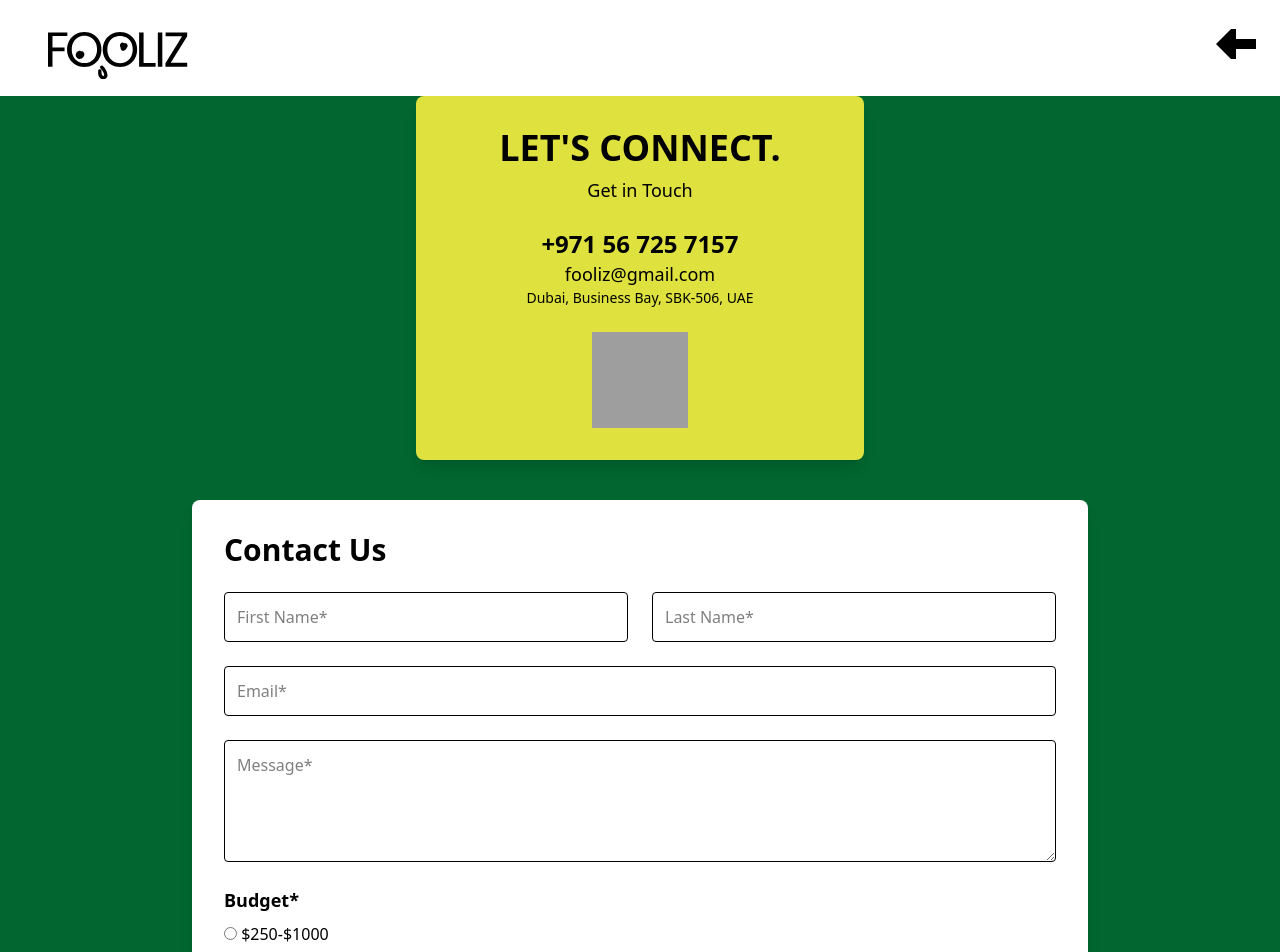
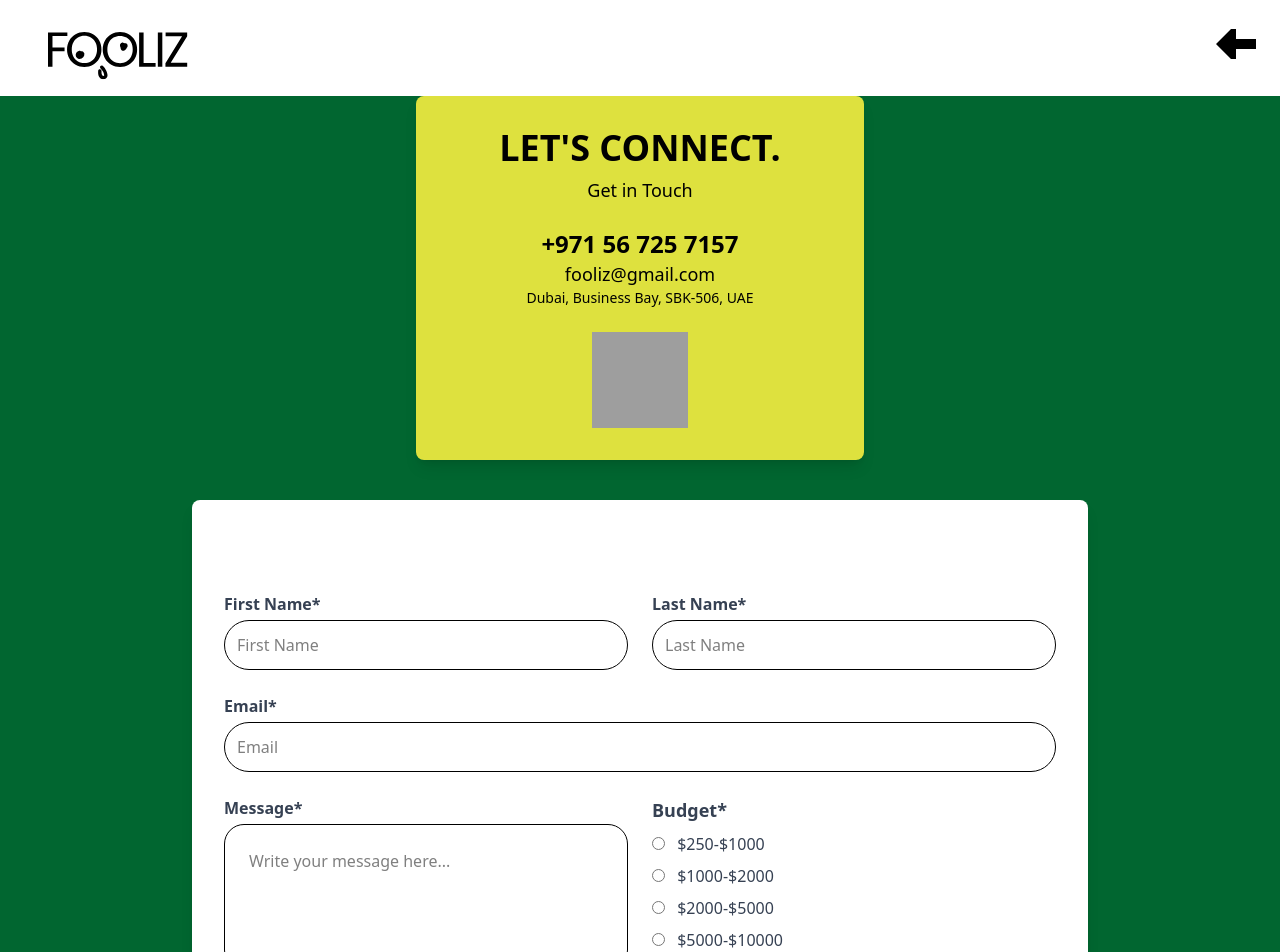
Before and after one commit to ahmadiq01/test, a React (Vite) app: page /contact in a window 1280 px wide. Shown: the top 952 px of the page. Built offline with nearby package versions, Linux system fonts and the light colour scheme; grey boxes are pictures that could not be loaded; a web font is replaced by a local one.

Commit message:
form fixed

```diff
--- a/src/pages/contact/contact.jsx
+++ b/src/pages/contact/contact.jsx
@@ -46,29 +46,47 @@ const ContactPage = () => {
 
         {/* Second Section: Contact Form */}
         <div className="w-full max-w-4xl mx-auto bg-white shadow-lg rounded-lg p-8">
-          <h2 className="text-3xl font-bold mb-6">Contact Us</h2>
-          <form className="grid grid-cols-1 md:grid-cols-2 gap-6">
-            <input type="text" placeholder="First Name*" className="border p-3 rounded w-full" required />
-            <input type="text" placeholder="Last Name*" className="border p-3 rounded w-full" required />
-            <input type="email" placeholder="Email*" className="border p-3 rounded w-full col-span-2" required />
-            <textarea placeholder="Message*" className="border p-3 rounded w-full col-span-2" rows="4" required></textarea>
+        <h2 className="text-3xl font-bold mb-6 text-white">Contact Us</h2>
+        <form className="grid grid-cols-1 md:grid-cols-2 gap-6">
+
+            {/* First Name */}
+            <div className="flex flex-col col-span-1">
+            <label className="text-gray-700 font-semibold mb-1">First Name*</label>
+            <input type="text" placeholder="First Name" className="border p-3 rounded-full w-full" required />
+            </div>
+
+            {/* Last Name */}
+            <div className="flex flex-col col-span-1">
+            <label className="text-gray-700 font-semibold mb-1">Last Name*</label>
+            <input type="text" placeholder="Last Name" className="border p-3 rounded-full w-full" required />
+            </div>
+
+            {/* Email */}
+            <div className="flex flex-col col-span-2">
+            <label className="text-gray-700 font-semibold mb-1">Email*</label>
+            <input type="email" placeholder="Email" className="border p-3 rounded-full w-full" required />
+            </div>
+
+            {/* Message */}
+            <div className="flex flex-col col-span-1">
+            <label className="text-gray-700 font-semibold mb-1">Message*</label>
+            <textarea placeholder="Write your message here..." className="border p-6 rounded-[20px] w-full" rows="4" required></textarea>
+            </div>
 
             {/* Budget Options */}
-            <fieldset className="col-span-2">
-              <legend className="text-lg font-semibold mb-2">Budget*</legend>
-              <div className="flex flex-col space-y-2">
-                <label><input type="radio" name="budget" value="250-1000" /> $250-$1000</label>
-                <label><input type="radio" name="budget" value="1000-2000" /> $1000-$2000</label>
-                <label><input type="radio" name="budget" value="2000-5000" /> $2000-$5000</label>
-                <label><input type="radio" name="budget" value="5000-10000" /> $5000-$10000</label>
-              </div>
+            <fieldset className="col-span-1">
+            <legend className="text-lg font-semibold mb-2 text-gray-700">Budget*</legend>
+            <div className="flex flex-col space-y-2 text-gray-700">
+                <label><input type="radio" name="budget" value="250-1000" className="mr-2" /> $250-$1000</label>
+                <label><input type="radio" name="budget" value="1000-2000" className="mr-2" /> $1000-$2000</label>
+                <label><input type="radio" name="budget" value="2000-5000" className="mr-2" /> $2000-$5000</label>
+                <label><input type="radio" name="budget" value="5000-10000" className="mr-2" /> $5000-$10000</label>
+            </div>
             </fieldset>
-
-            <button type="submit" className="bg-blue-600 text-white py-3 px-6 rounded w-full hover:bg-blue-700 col-span-2">Submit</button>
-          </form>
+            <button type="submit" className="bg-blue-600 text-white py-3 px-6 rounded-full w-[30%] hover:bg-blue-700 col-span-1">Submit</button>
+        </form>
         </div>
       </div>
-
       <Footer />
     </div>
   );
```
